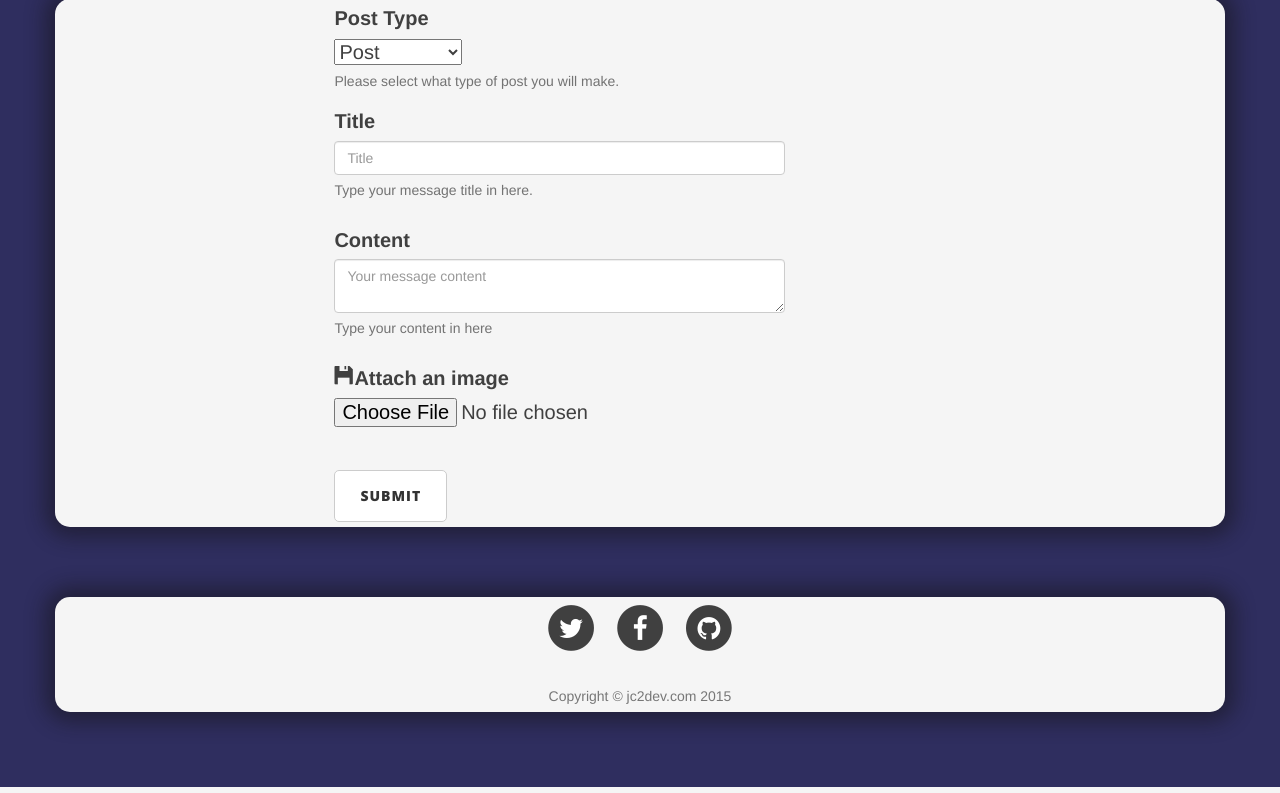
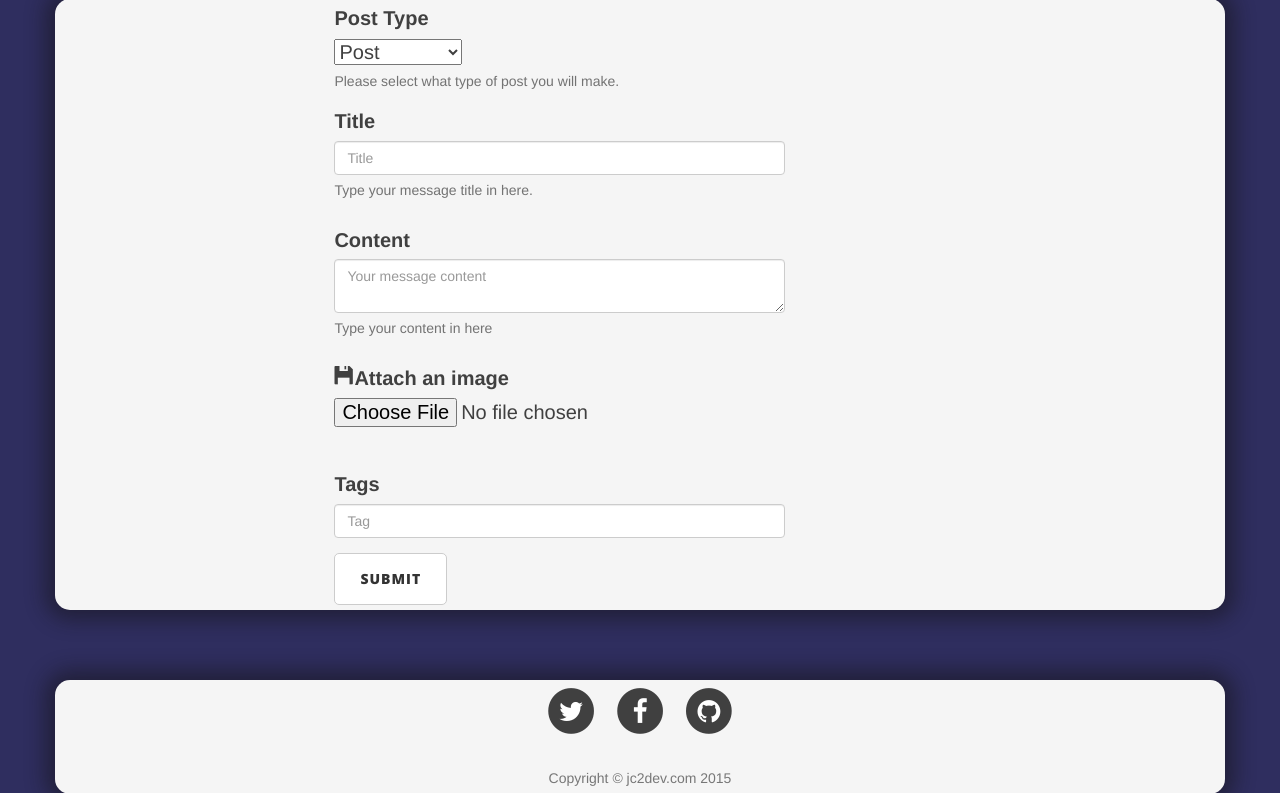
Before and after one commit to jjcarl/message_board, a Django app: page /message/create-message/ in a window 1280 px wide. Shown: the part 61-854 px from the top of the page. Run offline with Django 3.2, Linux system fonts and the light colour scheme; the visitor is signed in with stand-in values (Sample User, id 1); some libraries are stand-ins or nearby versions.

Commit message:
Can save a tag at the same time as a message. Still does not add the relationship.

```diff
--- a/main/forms.py
+++ b/main/forms.py
@@ -1,6 +1,6 @@
 from django.contrib.auth.models import User
 from django.forms import ModelForm
-from main.models import Message, Comment
+from main.models import Message, Comment, Tag
 
 
 class MessageForm(ModelForm):
@@ -13,3 +13,9 @@ class CommentForm(ModelForm):
     class Meta:
         model = Comment
         fields = '__all__'
+
+
+class TagForm(ModelForm):
+    class Meta:
+        model = Tag
+        fields = '__all__'
--- a/main/templates/create-message.html
+++ b/main/templates/create-message.html
@@ -6,12 +6,12 @@
             <div class="col-sm-offset-1 col-sm-10">
                 <form class="col-sm-offset-2 col-sm-12" enctype="multipart/form-data" id="create-message-form" action="{% url 'create_message' %}" method="POST">
                     {% csrf_token %}
-                    <input type="hidden" name="author" value="{{user.id}}">
-                    <input type="hidden" name="id" value="">
+                    <input type="hidden" name="message-author" value="{{user.id}}">
+                    <input type="hidden" name="message-id" value="">
                     <div class="form-group">
                         <label for="post-type">Post Type</label>
                         <br>
-                        <select name="post_type" id="post-type-selector">
+                        <select name="message-post_type" id="post-type-selector">
                             <option value="PST" name="POST">Post</option>
                             <option value="QTE" name="QUOTE">Quote</option>
                             <option value="YTB" name="YOUTUBE">Youtube</option>
@@ -24,7 +24,7 @@
                         <div class="row">
                             <div class="col-sm-6">
                                 <label for="title-input">Title</label>
-                                <input type="text" class="form-control" name="title" placeholder="Title">
+                                <input type="text" class="form-control" name="message-title" placeholder="Title">
                                 <p class="help-block">Type your message title in here.</p>
                             </div>
                         </div>
@@ -33,7 +33,7 @@
                         <div class="row">
                             <div class="col-sm-6">
                                 <label for="message-input">Content</label>
-                                <textarea class="form-control" name="text" placeholder="Your message content" id="message-text-box"></textarea>
+                                <textarea class="form-control" name="message-text" placeholder="Your message content" id="message-text-box"></textarea>
                                 <p class="help-block">Type your content in here</p>
                             </div>
                         </div>
@@ -42,7 +42,7 @@
                         <div class="row">
                             <div class="col-sm-6">
                                 <label>Quote Reference</label>
-                                <input type="text" name="reference" class="form-control" placeholder="Reference">
+                                <input type="text" name="message-reference" class="form-control" placeholder="Reference">
                             </div>
                         </div>
                     </div>
@@ -50,25 +50,24 @@
                         <div class="row">
                             <div class="col-sm-6">
                                 <label>Media Link</label>
-                                <input type="text" name="link" class="form-control" placeholder="Enter the URL to your media here">
+                                <input type="text" name="message-link" class="form-control" placeholder="Enter the URL to your media here">
                                 <p class="help-block">Only post the source link from the media player - (.... src="https://www.youtube.com/embed/FZNqs0YgWkM" ....)</p>
                             </div>
                         </div>
                     </div>
                     <div class="form-group">
                         <label for="file-input"><i class="glyphicon glyphicon-floppy-disk"></i>Attach an image</label>
-                        <input type="file" name="media">
+                        <input type="file" name="message-media">
                         <img id="media-upload-on-form" src="">
                     </div>
-                    <!--
                     <div class="form-group create-tag">
                         <div class="row">
                             <div class="col-sm-6">
                                 <label>Tags</label>
-                                <input type="text" name="tag" class="form-control" placeholder="Tag">
+                                <input type="text" name="tags-word" class="form-control" placeholder="Tag">
                             </div>
                         </div>
-                    </div>-->
+                    </div>
                     <button id="create-message-button" class="btn btn-default" type="submit" name="create-message-btn">Submit</button>
                 </form>
             </div>
--- a/main/views.py
+++ b/main/views.py
@@ -1,6 +1,6 @@
 from django.shortcuts import render, redirect, render_to_response
 from main.models import Message, Comment, Tag
-from main.forms import MessageForm, CommentForm
+from main.forms import MessageForm, CommentForm, TagForm
 from django.contrib.auth import views, authenticate, login
 from django.contrib.auth.models import User, Group
 from django.contrib.auth.decorators import login_required, user_passes_test
@@ -61,12 +61,26 @@ def create_message(request):
     messages = Message.objects.all()
     tags = Tag.objects.all()
     context = {'messages': messages, 'tags': tags}
-
-    form = MessageForm(request.POST, request.FILES)
+    form = MessageForm(request.POST, request.FILES, prefix="message")
+    tags = TagForm(request.POST, prefix="tags")
     if request.method == "POST":
         if form.is_valid:
+
             message = form.save()
             context['message'] = "Your message has been saved"
+
+        if tags.is_valid:
+            tag = tags.save()
+            message
+            # tag_list = []
+            # words = tags['word']
+            # print words
+            # tag_list = words.split(',')
+            # for item in tag_list:
+            #     tag, created = Tag.objects.get_or_create(word=item)
+            #     message.tag.add(tag)
+            # context['tag'] = "Your tags have been saved"
+
         else:
             context['message'] = form.errors
 
```
Also changed, not shown: 1 other file.
